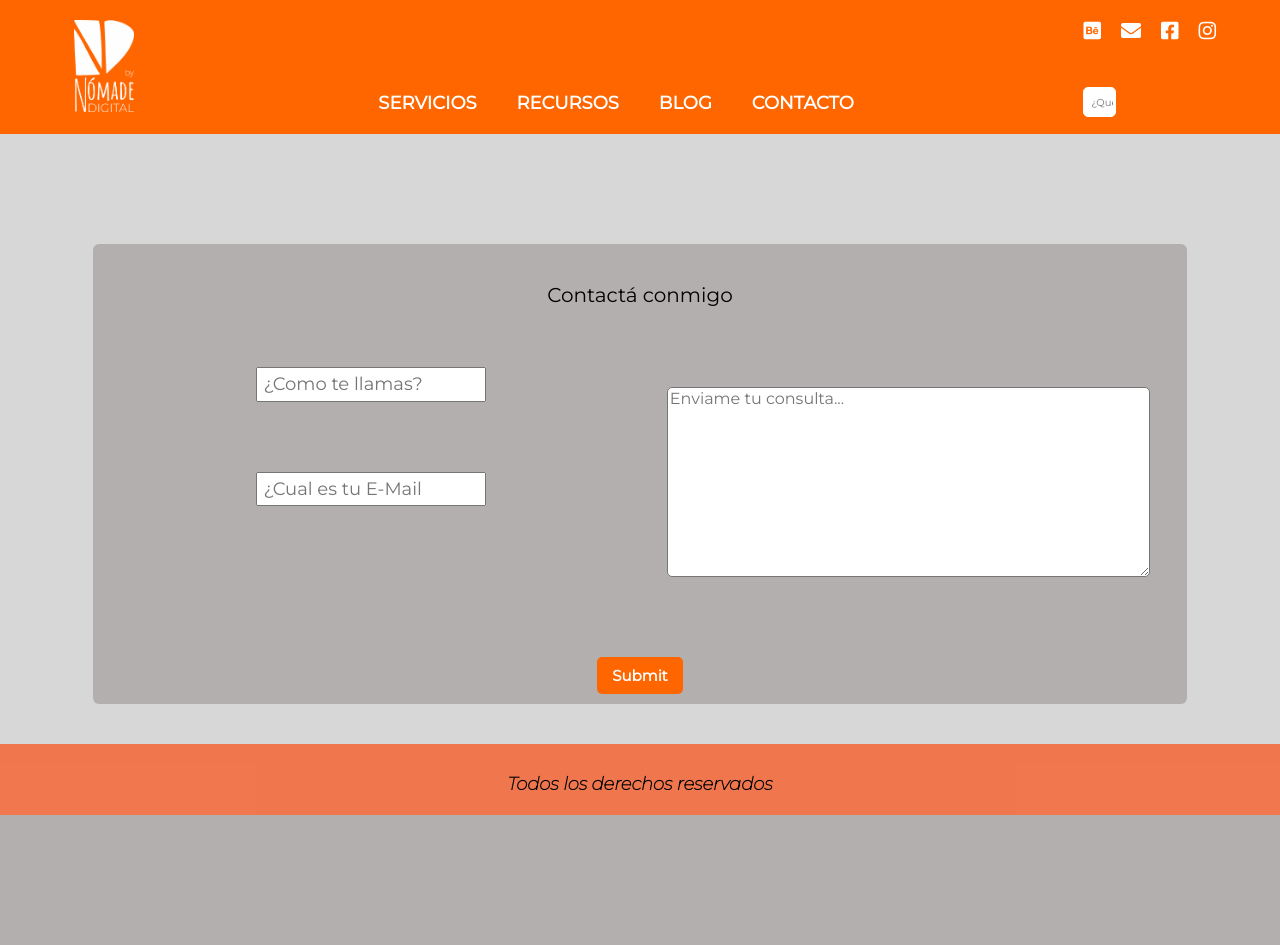
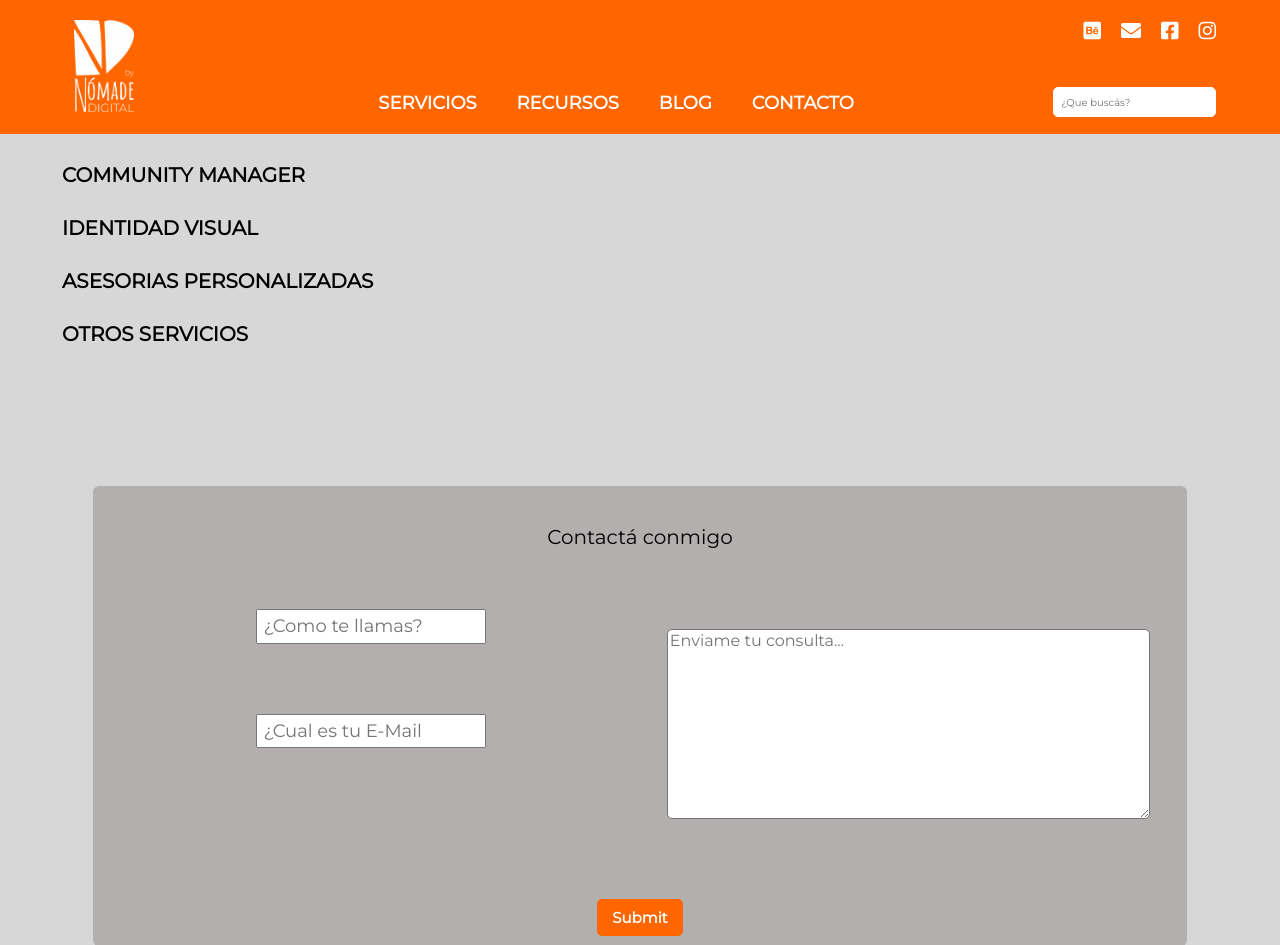
Before and after one commit to Cristian-Estevez/Nomade-Digital, a Django app: page /contacto/ in a window 1280 px wide. Shown: the top 945 px of the page. Before the commit the page ends 815 px from the top, so only its background shows below. Run offline with Django 3.2, Linux system fonts and the light colour scheme.

Commit message:
primer css servicios y contacto

```diff
--- a/nomade_digital/index/static/index/css/styles.css
+++ b/nomade_digital/index/static/index/css/styles.css
@@ -178,9 +178,8 @@
 
                 margin-top: 3rem;
             }
-            .contenedor-barra input{
-                display: inline!important;
-                margin-left: 3rem;
+            .contenedor-barra form input{
+                margin-right: 3rem;
                 margin-top: .4rem;
                 width: 100%;
 
@@ -300,9 +299,11 @@
         }
         /* SERVICIOS***--------- */
 
-
+        .servicios{
+            height: 400px;
+        }
         .servicios h2 {
-
+            margin-top: 3rem;
             padding-top: 2rem;
             font-size: 4rem;
             margin-bottom: 2rem;
@@ -369,26 +370,30 @@
 
             }
 
-            .servicio-activo li{
+             .servicio-activo ul li{
                 animation-duration: 1s;
                 animation-name: prueba-dos;
             }
    @keyframes prueba{
        from{
-           height: 0px;
+           height: 0;
+
        }
 
        to{
-           height: auto;
+        height: auto;
+
        }
    }
 
    @keyframes prueba-dos{
        from{
            height: 0;
+
        }
        to{
-           height: 36px;
+           height: auto;
+
        }
    }
 
--- a/nomade_digital/index/templates/index/contacto_form.html
+++ b/nomade_digital/index/templates/index/contacto_form.html
@@ -2,7 +2,7 @@
 
     {% if mensaje != None %}
     <!-- ESTE TEXTO SE RENDERIZA DESPUES DE HABER ENVIADO LA CONSULTA. FALTA DARLE FORMATO -->
-    <div>
+    <div class="contenedor">
 
         <!-- poner capitalize en css
 
--- a/nomade_digital/index/templates/index/servicios.html
+++ b/nomade_digital/index/templates/index/servicios.html
@@ -1,7 +1,32 @@
 {% extends "blog/layout.html" %}
 
 {% block content %}
+<body>
+
+    <section class="contenedor">
+        <div>
+            <h2> Community Manager</h2>
+        </div>
+        <div>
+            <h2> Identidad Visual</h2>
+        </div>
+        <div>
+            <h2>  Asesorias Personalizadas</h2>
+        </div>
+        <div>
+            <h2>Otros servicios</h2>
+        </div>
+    </section>
+
+
+
 
 {% include "index/contacto_form.html" %}
 
+
+
+
+
+</body>
+
 {% endblock %}
```
Also changed, not shown: nomade_digital/index/templates/index/busqueda.html (+9 -3 lines).
